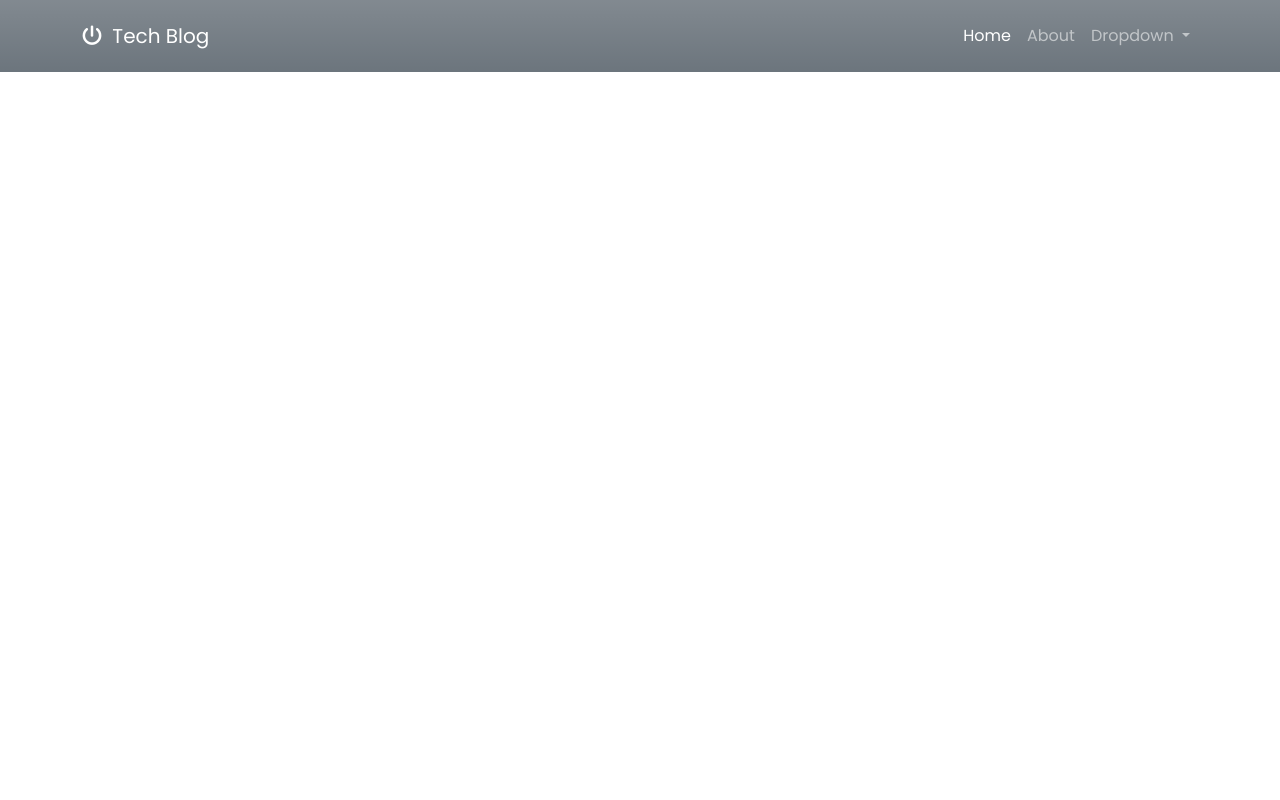
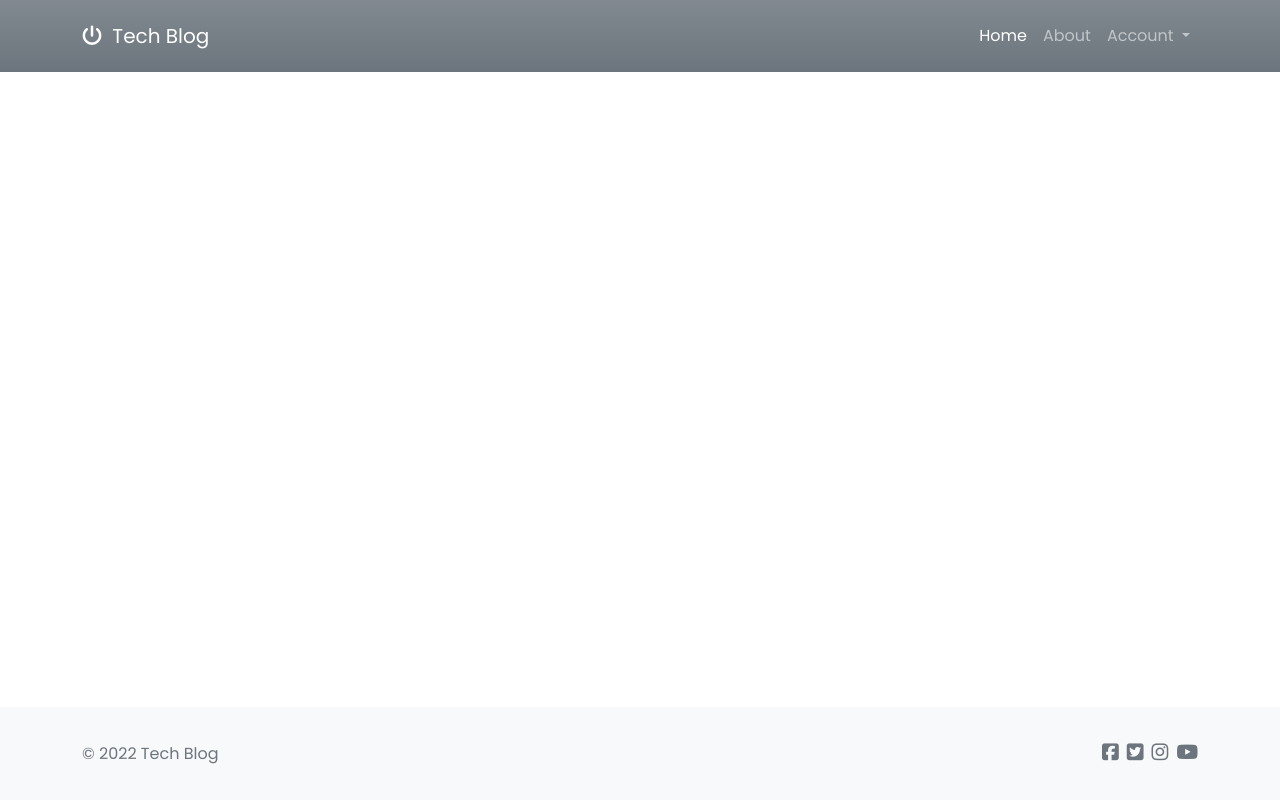
Before and after one commit to LucasBehrendt/tech-blog, a Django app: template templates/base.html in a window 1280 px wide. Run offline with Django 3.2, Linux system fonts and the light colour scheme; the template is opened without the code that fills it, so the values that code supplies are empty; some libraries are stand-ins or nearby versions.

Commit message:
Add footer to base.html

```diff
--- a/static/css/style.css
+++ b/static/css/style.css
@@ -15,3 +15,9 @@
 .logo-icon {
     padding-right: 5px;
 }
+
+/* Footer */
+
+footer li {
+    font-size: 1.2rem;
+}
--- a/templates/base.html
+++ b/templates/base.html
@@ -18,13 +18,14 @@
 
 </head>
 
-<body>
+<body class="d-flex flex-column vh-100">
 
     <header>
         <!-- Navbar -->
         <nav class="navbar navbar-expand-lg navbar-dark bg-secondary bg-gradient static-top">
             <div class="container">
-                <a class="navbar-brand" href="#"><span class="logo-icon"><i class="fa-solid fa-power-off"></i></span> Tech Blog</a>
+                <a class="navbar-brand" href="#"><span class="logo-icon"><i class="fa-solid fa-power-off"></i></span>
+                    Tech Blog</a>
                 <button class="navbar-toggler" type="button" data-bs-toggle="collapse"
                     data-bs-target="#navbarSupportedContent" aria-controls="navbarSupportedContent"
                     aria-expanded="false" aria-label="Toggle navigation">
@@ -41,7 +42,7 @@
                         <li class="nav-item dropdown">
                             <a class="nav-link dropdown-toggle" href="#" id="navbarDropdown" role="button"
                                 data-bs-toggle="dropdown" aria-expanded="false">
-                                Dropdown
+                                Account
                             </a>
                             <ul class="dropdown-menu dropdown-menu-end" aria-labelledby="navbarDropdown">
                                 <li><a class="dropdown-item" href="#">Login</a></li>
@@ -63,6 +64,43 @@
         {% endblock content %}
     </main>
 
+    <!-- Footer -->
+    <footer class="footer mt-auto py-3 bg-light">
+        <div class="container">
+            <div class="d-flex flex-wrap justify-content-between align-items-center py-3">
+                <div class="col-md-4 d-flex align-items-center">
+                    <span class="text-muted"> © 2022 Tech Blog</span>
+                </div>
+                <ul class="nav col-md-4 justify-content-end list-unstyled d-flex">
+                    <li class="list-inline-item">
+                        <a href="https://www.facebook.com/" target="_blank" rel="noopener"
+                            aria-label="Visit Facebook (opens in a new tab)">
+                            <i class="fa-brands fa-facebook-square text-secondary"></i>
+                        </a>
+                    </li>
+                    <li class="list-inline-item">
+                        <a href="https://twitter.com/" target="_blank" rel="noopener"
+                            aria-label="Visit Twitter (opens in a new tab)">
+                            <i class="fa-brands fa-twitter-square text-secondary"></i>
+                        </a>
+                    </li>
+                    <li class="list-inline-item">
+                        <a href="https://www.instagram.com/" target="_blank" rel="noopener"
+                            aria-label="Visit Instagram (opens in a new tab)">
+                            <i class="fa-brands fa-instagram text-secondary"></i>
+                        </a>
+                    </li>
+                    <li class="list-inline-item">
+                        <a href="https://www.youtube.com/" target="_blank" rel="noopener"
+                            aria-label="Visit YouTube (opens in a new tab)">
+                            <i class="fa-brands fa-youtube text-secondary"></i>
+                        </a>
+                    </li>
+                </ul>
+            </div>
+        </div>
+    </footer>
+
     <!-- Javascript -->
     <script src="https://cdn.jsdelivr.net/npm/bootstrap@5.1.3/dist/js/bootstrap.bundle.min.js"
         integrity="sha384-ka7Sk0Gln4gmtz2MlQnikT1wXgYsOg+OMhuP+IlRH9sENBO0LRn5q+8nbTov4+1p" crossorigin="anonymous">
```
